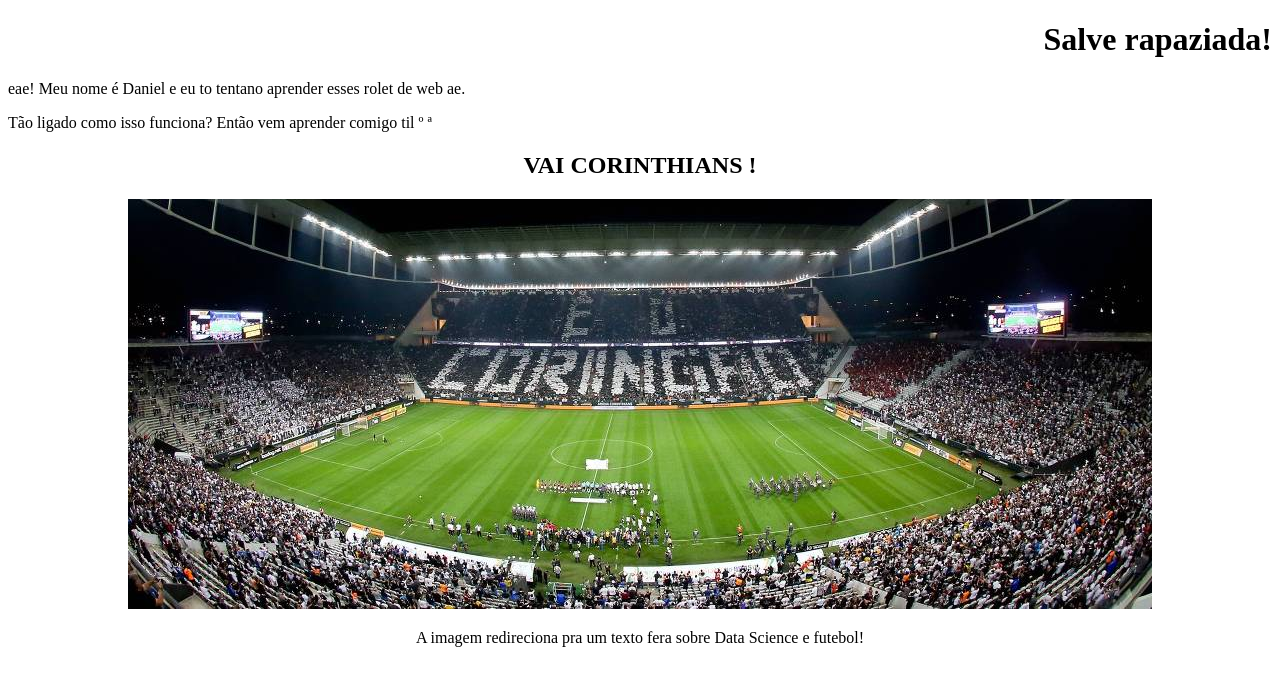
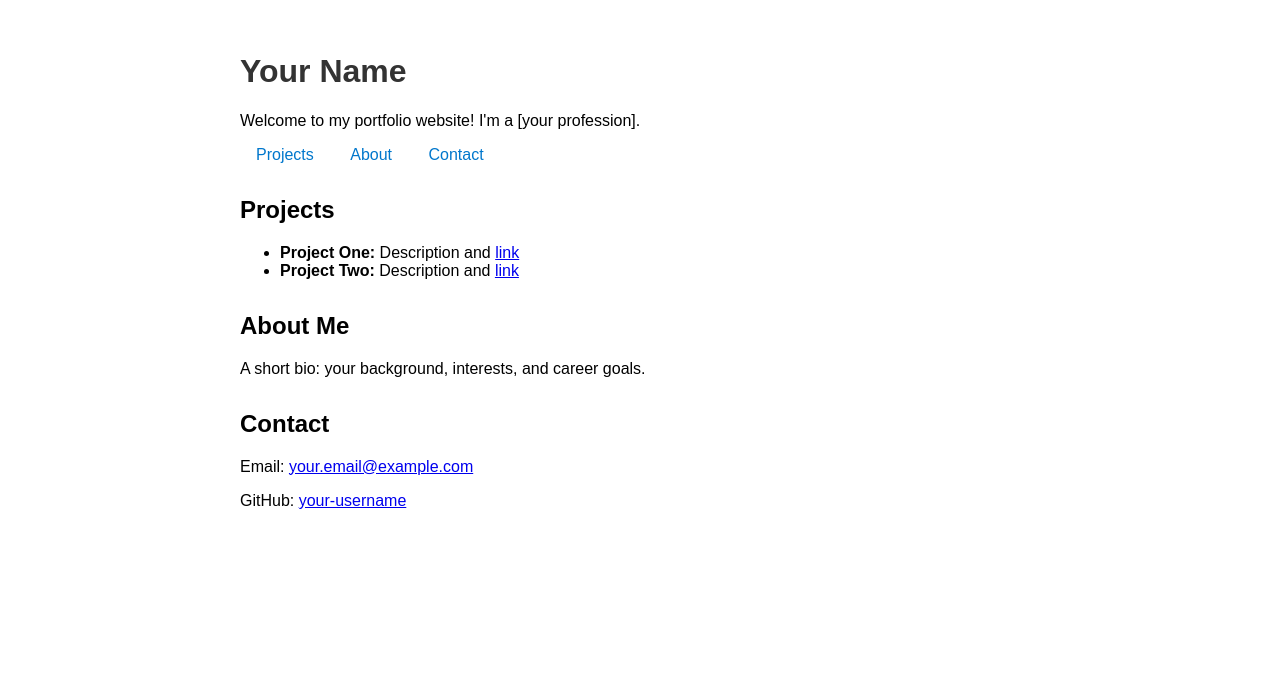
Before and after one commit to danielfsilva88/danielfsilva88.github.io, a plain HTML site: page index.html in a window 1280 px wide. Drawn offline with Linux system fonts and the light colour scheme.

Commit message:
Update index.html
Using chatgpt to agile dev my portfolio

```diff
--- a/index.html
+++ b/index.html
@@ -1,27 +1,43 @@
 <!DOCTYPE html>
+<html lang="en">
+<head>
+  <meta charset="UTF-8">
+  <meta name="viewport" content="width=device-width, initial-scale=1">
+  <title>Your Name - Portfolio</title>
+  <style>
+    body { font-family: Arial, sans-serif; max-width: 800px; margin: auto; padding: 2em; }
+    h1 { color: #333; }
+    nav a { margin: 0 1em; text-decoration: none; color: #0077cc; }
+    section { margin-top: 2em; }
+  </style>
+</head>
+<body>
+  <h1>Your Name</h1>
+  <p>Welcome to my portfolio website! I'm a [your profession].</p>
 
-<html>
+  <nav>
+    <a href="#projects">Projects</a>
+    <a href="#about">About</a>
+    <a href="#contact">Contact</a>
+  </nav>
 
-<body>
+  <section id="projects">
+    <h2>Projects</h2>
+    <ul>
+      <li><strong>Project One:</strong> Description and <a href="#">link</a></li>
+      <li><strong>Project Two:</strong> Description and <a href="#">link</a></li>
+    </ul>
+  </section>
 
-	<h1 style='text-align:right;'>Salve rapaziada!</h1>
+  <section id="about">
+    <h2>About Me</h2>
+    <p>A short bio: your background, interests, and career goals.</p>
+  </section>
 
-	<p>eae! Meu nome é Daniel e eu to tentano aprender esses rolet de web ae.</p>
-
-	<p> Tão ligado como isso funciona? Então vem aprender comigo til º ª </p>
-
-	<h2 style='text-align:center;'> VAI CORINTHIANS ! </h2>
-
-	<center>
-		<a href='https://folksilva.com/articles/zerando-o-jogo/' target='_blank'>
-
-			<img src='imgs/arena1.jpg'>
-
-		</a>
-
-		<p>A imagem redireciona pra um texto fera sobre Data Science e futebol!</p>
-
-	</center>
+  <section id="contact">
+    <h2>Contact</h2>
+    <p>Email: <a href="mailto:your.email@example.com">your.email@example.com</a></p>
+    <p>GitHub: <a href="https://github.com/your-username">your-username</a></p>
+  </section>
 </body>
-
 </html>
```
